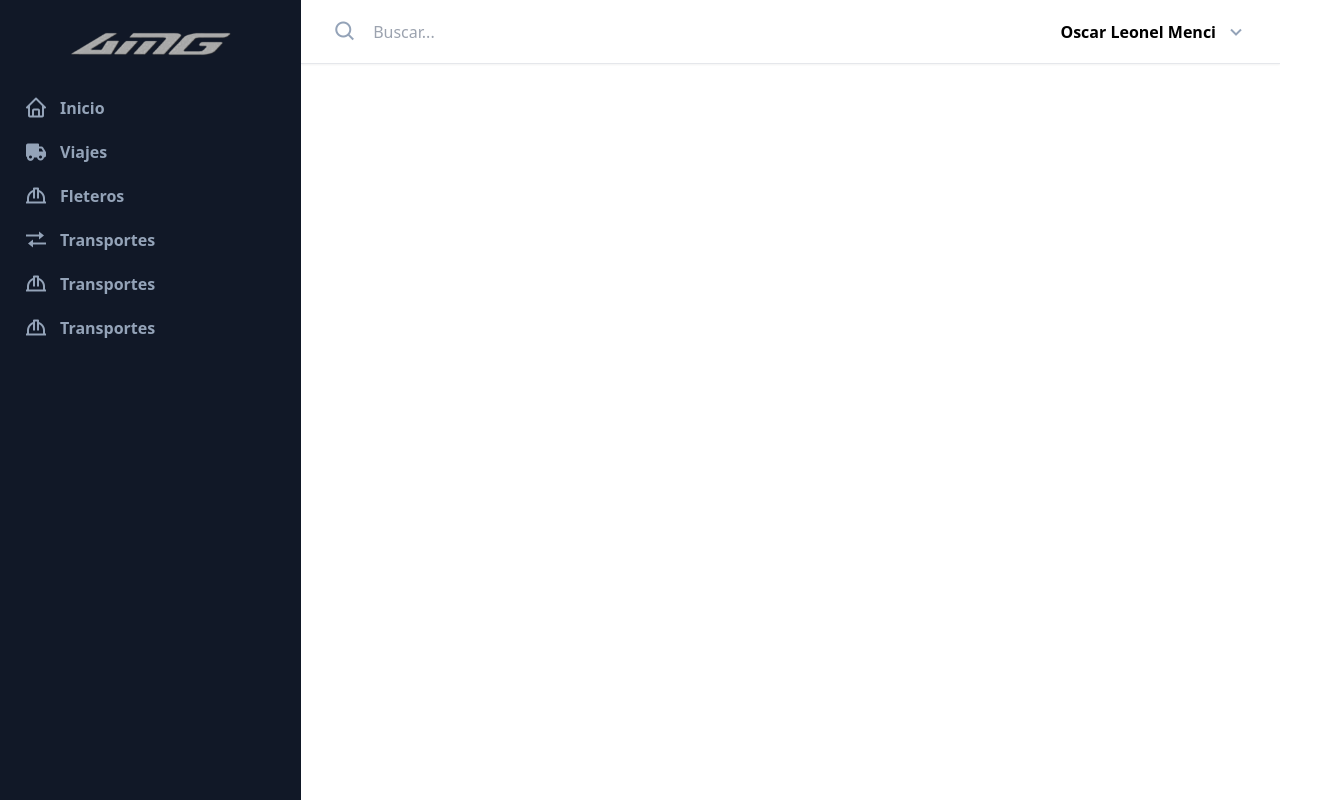
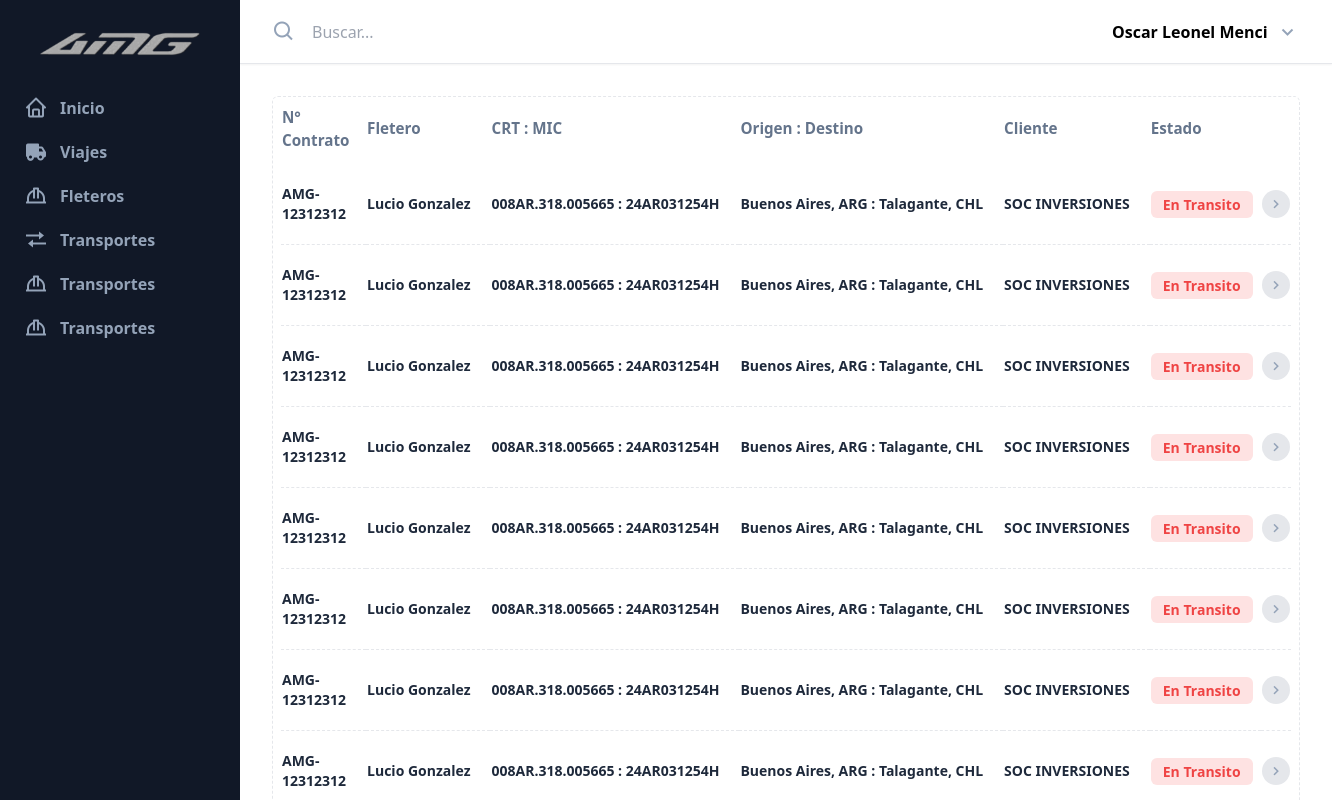
Before and after one commit to minterger/plataforma-amg-frontend, a Vue app: page / in a window 1280 px wide. Shown: the whole page, 1332 px wide, since content can reach past the window. Built offline with nearby package versions, Linux system fonts and the light colour scheme.

Commit message:
add(table) view Viajes

```diff
--- a/src/App.vue
+++ b/src/App.vue
@@ -8,7 +8,9 @@ import TopNav from "./components/TopNav.vue";
     <Nav />
     <div class="w-full h-screen relative">
       <TopNav />
-      <div class="w-full h-full p-8 pt-24"><router-view></router-view></div>
+      <div class="w-full h-full p-8 pt-24 overflow-y-auto">
+        <router-view></router-view>
+      </div>
     </div>
   </div>
 </template>
--- a/src/components/Navbar.vue
+++ b/src/components/Navbar.vue
@@ -7,7 +7,7 @@ const menuMobile = ref(false);
 <template>
   <div
     :class="menuMobile ? 'translate-x-0' : '-translate-x-full'"
-    class="fixed z-50 lg:static bg-gray-900 h-screen w-4/5 sm:w-96 p-4 lg:translate-x-0 transition-transform ease-in-out"
+    class="fixed z-50 lg:static bg-gray-900 h-screen w-4/5 sm:w-96 sm:min-w-60 p-4 lg:translate-x-0 transition-transform ease-in-out"
   >
     <button
       @click="
--- a/src/components/TopNav.vue
+++ b/src/components/TopNav.vue
@@ -6,7 +6,7 @@ const menuUser = ref(false);
 
 <template>
   <div
-    class="border-b shadow-sm w-full h-16 flex items-center gap-4 absolute px-8"
+    class="bg-white border-b shadow-sm w-full h-16 flex items-center gap-4 absolute px-8"
   >
     <div class="flex items-center gap-2 w-full">
       <label for="search"
--- a/src/router/index.js
+++ b/src/router/index.js
@@ -1,11 +1,11 @@
 import { createRouter, createWebHistory } from "vue-router";
 
 const routes = [
-  // {
-  //   path: "/",
-  //   name: "home",
-  //   component: () => import("../views/Home.vue"),
-  // },
+  {
+    path: "/",
+    name: "home",
+    component: () => import("../views/Viajes.vue"),
+  },
 ];
 
 const router = createRouter({
--- a/src/views/Viajes.vue
+++ b/src/views/Viajes.vue
@@ -1 +1,58 @@
-<template></template>
+<template>
+  <div
+    class="overflow-x-auto w-full max-w-full border border-dashed p-2 rounded-md"
+  >
+    <table
+      class="my-0 overflow-x-scroll w-full max-w-full align-middle text-dark border-neutral-200"
+    >
+      <thead>
+        <tr class="font-semibold text-[0.95rem] text-slate-500">
+          <th class="pb-3 text-start">N° Contrato</th>
+          <th class="pb-3 text-start">Fletero</th>
+          <th class="pb-3 text-start">CRT : MIC</th>
+          <th class="pb-3 text-start">Origen : Destino</th>
+          <th class="pb-3 text-start">Cliente</th>
+          <th class="pb-3 text-start">Estado</th>
+        </tr>
+      </thead>
+      <tbody>
+        <tr v-for="i in 10" class="border-b border-dashed last:border-b-0">
+          <td class="text-sm font-semibold text-slate-800 py-5 pr-5">
+            AMG-12312312
+          </td>
+          <td
+            class="text-sm font-semibold text-slate-800 py-5 pr-5 whitespace-nowrap"
+          >
+            Lucio Gonzalez
+          </td>
+          <td
+            class="text-sm font-semibold text-slate-800 py-5 pr-5 whitespace-nowrap"
+          >
+            008AR.318.005665 : 24AR031254H
+          </td>
+          <td
+            class="text-sm font-semibold text-slate-800 py-5 pr-5 whitespace-nowrap"
+          >
+            Buenos Aires, ARG : Talagante, CHL
+          </td>
+          <td
+            class="text-sm font-semibold text-slate-800 py-5 pr-5 whitespace-nowrap"
+          >
+            SOC INVERSIONES
+          </td>
+          <td class="py-5 pr-4 lg:pr-2">
+            <span
+              class="text-sm text-red-500 bg-red-100 rounded-md px-3 py-1 font-semibold whitespace-nowrap"
+              >En Transito</span
+            >
+          </td>
+          <td class="py-5">
+            <button class="bg-gray-200 w-7 h-7 rounded-full">
+              <i class="bx bx-chevron-right text-lg text-slate-400"></i>
+            </button>
+          </td>
+        </tr>
+      </tbody>
+    </table>
+  </div>
+</template>
```
